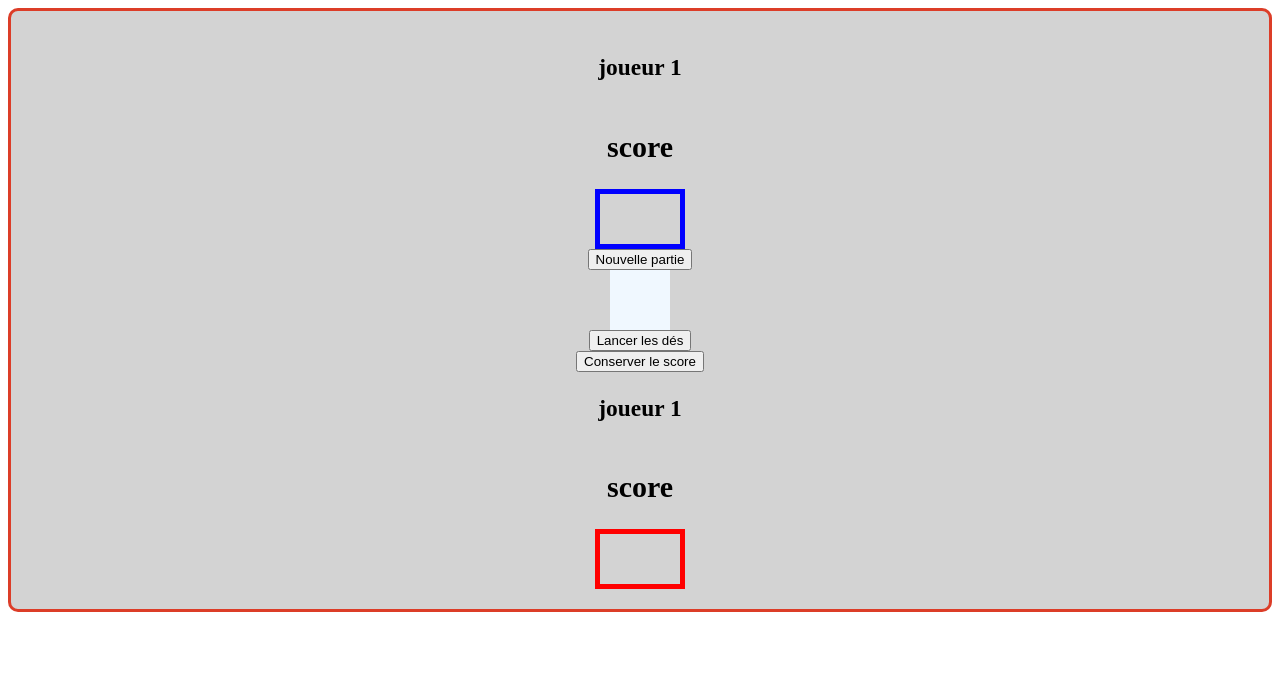
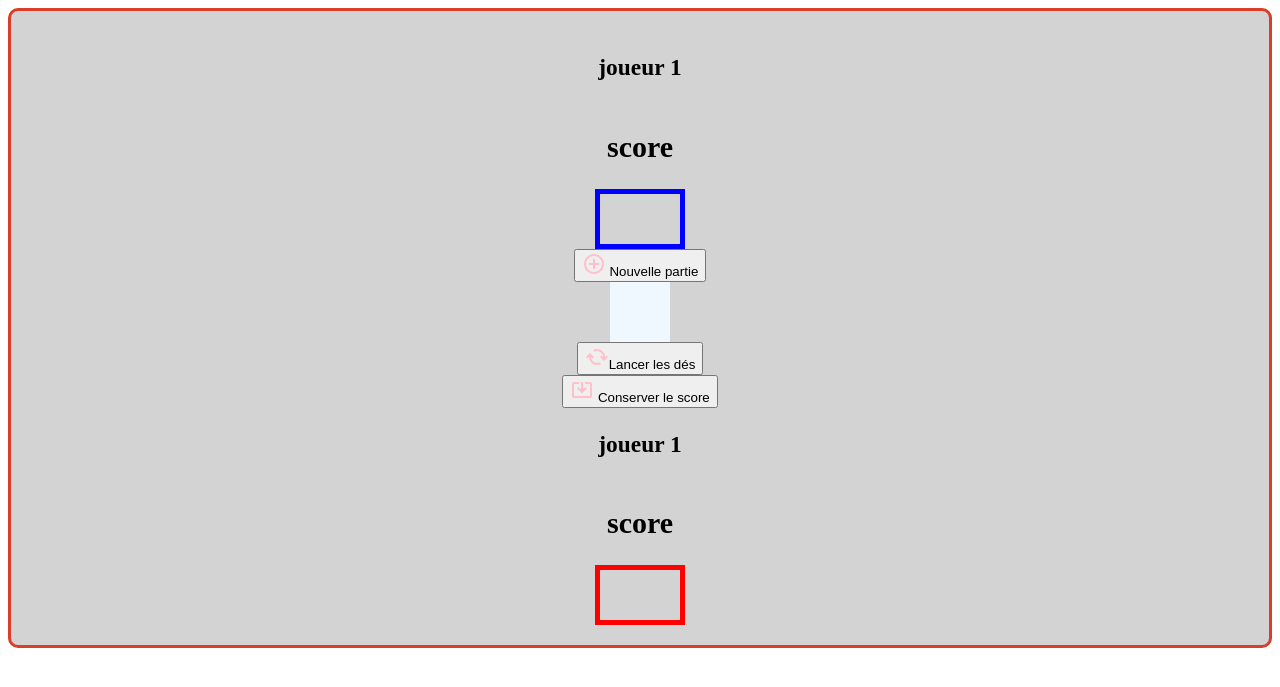
Before and after one commit to MBSylvain/lancer-de-d-, a PHP site: page / in a window 1280 px wide. Shown: the top 687 px of the page. Run offline with PHP 8.4, Linux system fonts and the light colour scheme.

Commit message:
icone svg  et leurs modification de couleurs

```diff
--- a/index.html
+++ b/index.html
@@ -23,16 +23,20 @@
         </div>
         <div class="jeu">
             <div class="start">
-                <button class="commencer" id="commencer" type="button" onclick="tour()">Nouvelle partie
+                <button class="commencer" id="commencer" type="button" onclick="tour()">
+                    <img class="svg" src="icones\add_circle_FILL0_wght400_GRAD0_opsz24.svg"> Nouvelle
+                    partie
 
                 </button>
                 <div class="de">
                     <p id="resultatDe"> </p>
                 </div>
-                <button class="LancerD" id="LancerD" onclick="lancerDe()"> Lancer les dés
+                <button class="LancerD" id="LancerD" onclick="lancerDe()"> <img class="svg"
+                        src="icones\cached_FILL0_wght400_GRAD0_opsz24.svg">Lancer les dés
 
                 </button>
-                <button class="Conserver" id="Conserver" type="button" onclick="mjscore()"> Conserver le score
+                <button class="Conserver" id="Conserver" type="button" onclick="mjscore()"><img class="svg"
+                        src="icones\system_update_alt_FILL0_wght400_GRAD0_opsz24.svg"> Conserver le score
 
                 </button>
             </div>
--- a/style.css
+++ b/style.css
@@ -54,3 +54,8 @@
     height: 50px;
     border: 5px solid red;
 }
+
+
+img .svg {
+    fill: pink;
+}
```
Also changed, not shown: icones/add_circle_FILL0_wght400_GRAD0_opsz24.svg (added), icones/cached_FILL0_wght400_GRAD0_opsz24.svg (added), icones/system_update_alt_FILL0_wght400_GRAD0_opsz24.svg (added).
